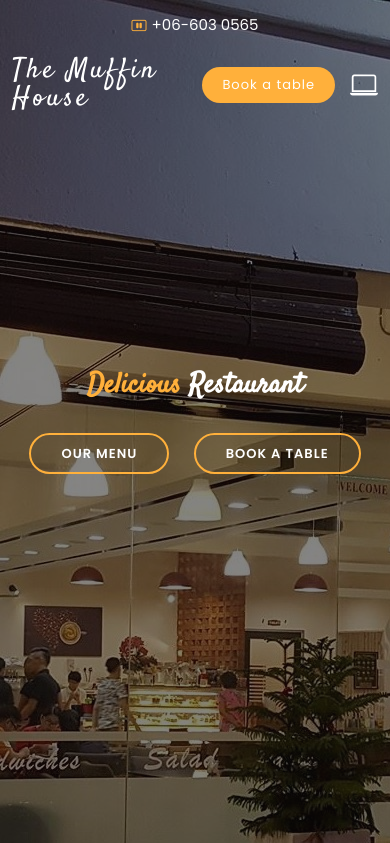
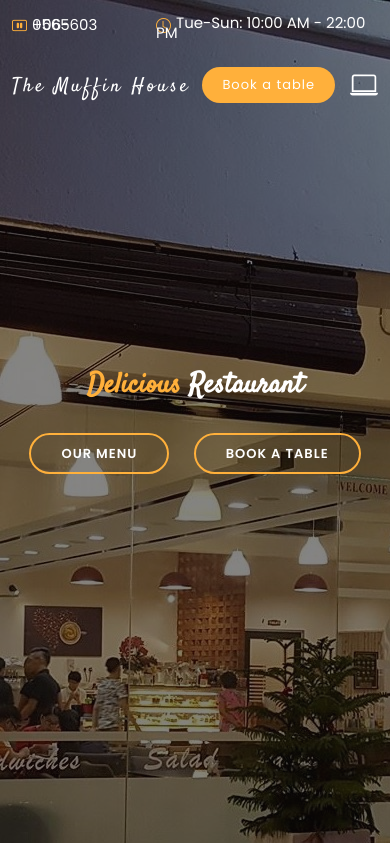
Before and after one commit to likweitan/restaurant-website, a PHP site: page /welcome.php in a window 390 px wide. Shown: the top 843 px of the page. Run offline with PHP 8.4, Linux system fonts and the light colour scheme; a user stored in the database is signed in; some libraries are stand-ins or nearby versions.

Commit message:
changing mobile view

```diff
--- a/welcome.php
+++ b/welcome.php
@@ -46,9 +46,8 @@ if(!isset($_SESSION["loggedin"]) || $_SESSION["loggedin"] !== true){
   <section id="topbar" class="d-flex align-items-center fixed-top topbar-transparent">
     <div class="container-fluid container-xl d-flex align-items-center justify-content-center justify-content-lg-start">
       <i class="bi bi-phone d-flex align-items-center"><span>+06-603 0565</span></i>
-      <i class="bi bi-clock ms-4 d-none d-lg-flex align-items-center"><span>Tue-Sun: 10:00 AM - 22:00 PM</span></i>
-
-
+      <i class="bi bi-clock ms-4 d-lg-flex align-items-center"><span>Tue-Sun: 10:00 AM - 22:00 PM</span></i>
+      <!--<button class = "book-a-table-btn" style="margin-left: 53%" >go admin</button>-->
     </div>
   </section>
 
@@ -57,7 +56,7 @@ if(!isset($_SESSION["loggedin"]) || $_SESSION["loggedin"] !== true){
     <div class="container-fluid container-xl d-flex align-items-center justify-content-between">
 
       <div class="logo me-auto">
-        <h1><a href="welcome.php">The Muffin House</a></h1>
+        <h1><a href="welcome.php" style="font-size: 0.7em;">The Muffin House</a></h1>
         <!-- Uncomment below if you prefer to use an image logo -->
         <!-- <a href="index.html"><img src="assets/img/logo.png" alt="" class="img-fluid"></a>-->
       </div>
```
